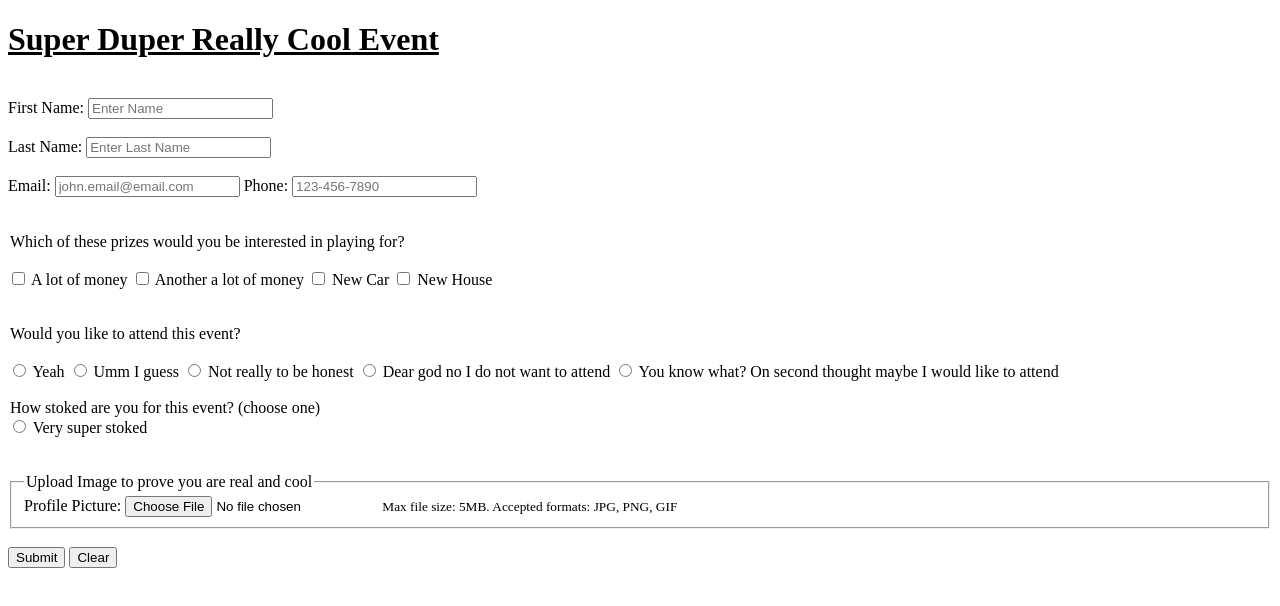
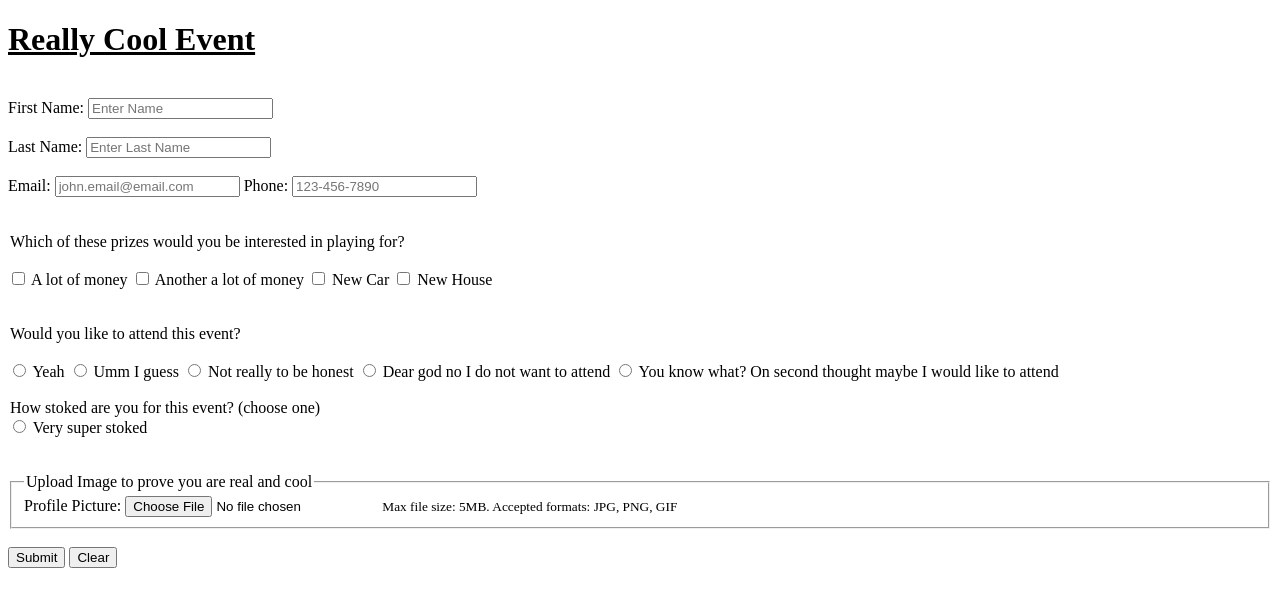
Before and after one commit to johncomputer357/johnrepository, a plain HTML site: page Form.html in a window 1280 px wide. Drawn offline with Linux system fonts and the light colour scheme.

Commit message:
Update Form.html

```diff
--- a/Form.html
+++ b/Form.html
@@ -7,7 +7,7 @@
     <title>Registration Form</title>
     <link rel="icon" type="image/x-icon"
  href="keyboard.ico">
- <h1><u> Super Duper Really Cool Event</u></h1>
+ <h1><u>Really Cool Event</u></h1>
     </head>
     <br>
     <form>
```
